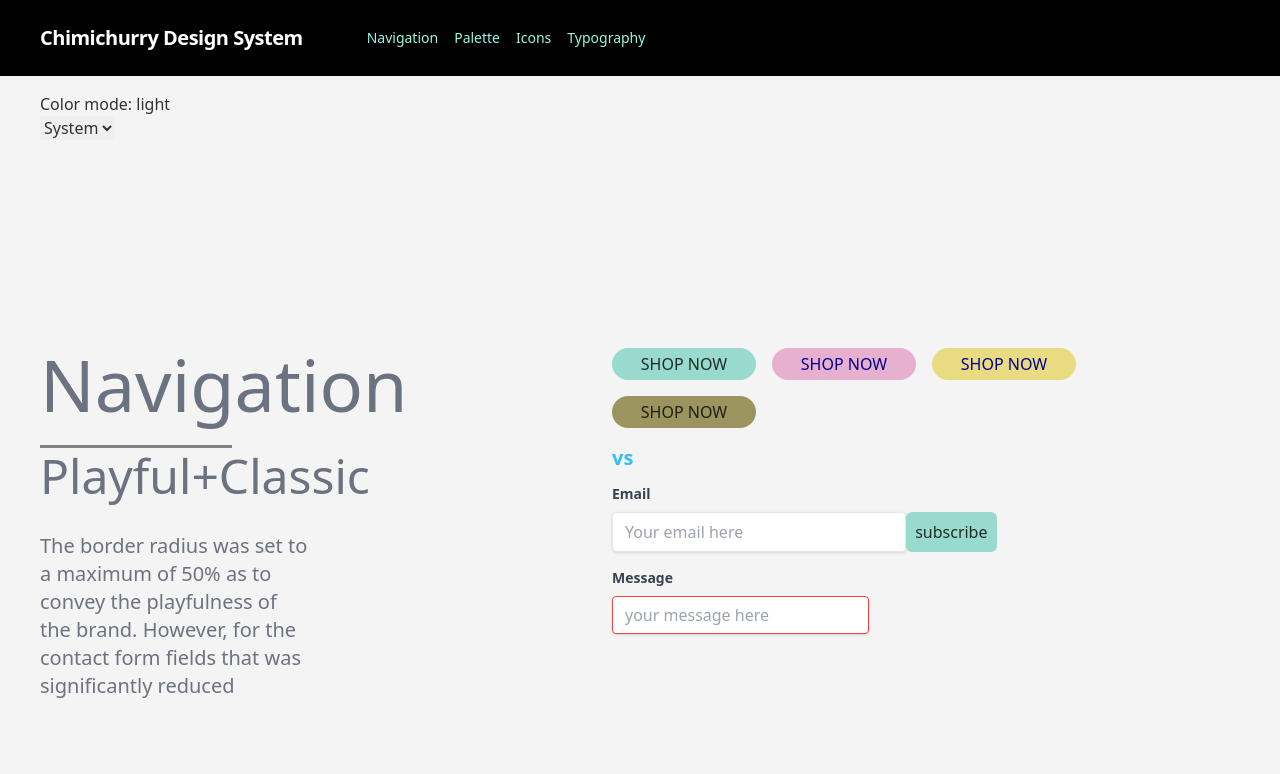
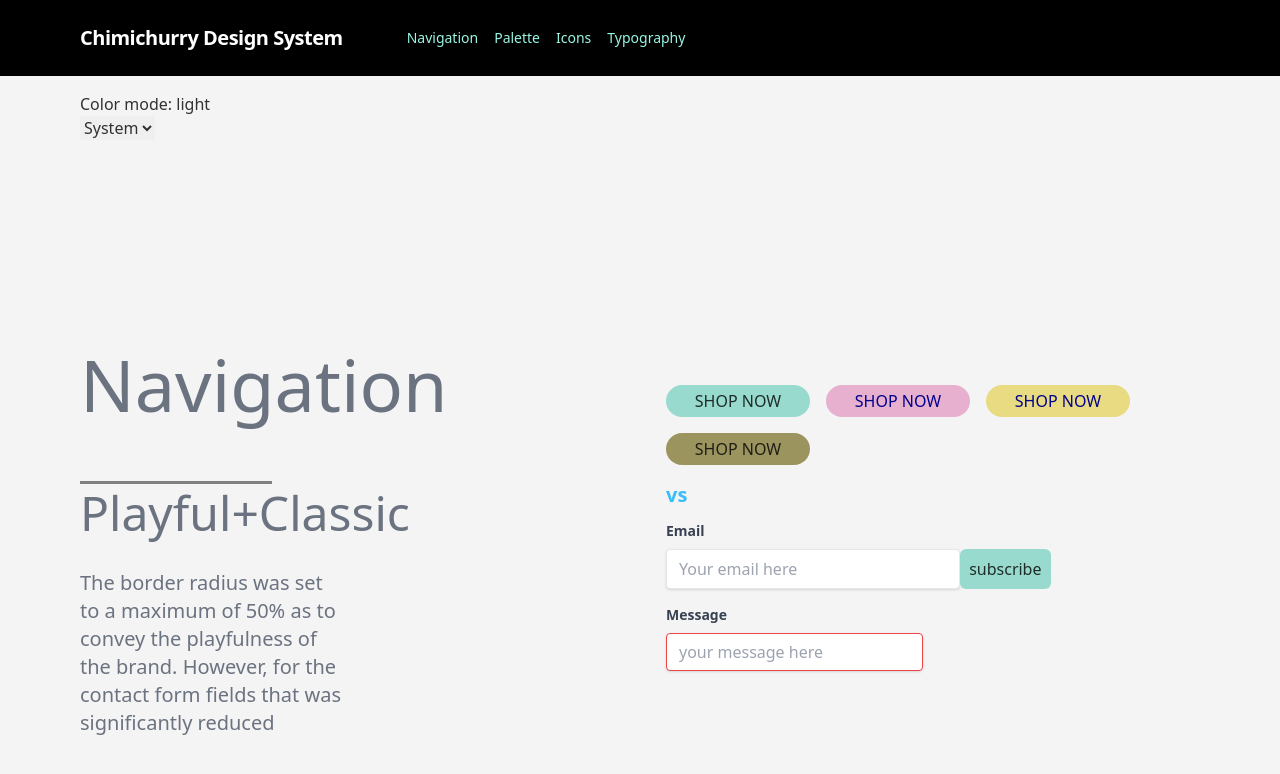
Before and after one commit to dadahaus/ui_nuxt, a Nuxt app: page /navigation in a window 1280 px wide. Shown: the top 774 px of the page. Built offline with nearby package versions, Linux system fonts and the light colour scheme.

Commit message:
firther padding in navigation

```diff
--- a/components/Nav.vue
+++ b/components/Nav.vue
@@ -1,5 +1,5 @@
 <template>
-  <nav class="flex items-center justify-between flex-wrap bg-black p-6 pl-10">
+  <nav class="flex items-center justify-between flex-wrap bg-black p-6 pl-20">
     <div class="flex items-center flex-shrink-0 text-white mr-6">
       <!-- <svg
         class="fill-current h-8 w-8 mr-2"
--- a/layouts/default.vue
+++ b/layouts/default.vue
@@ -1,6 +1,6 @@
 <template>
   <Nav />
-  <div class="pl-10 p-4">
+  <div class="pl-20 p-4">
     <h1>Color mode: {{ $colorMode.value }}</h1>
     <select v-model="$colorMode.preference">
       <option value="system">System</option>
@@ -11,7 +11,7 @@
   </div>
 
   <div
-    class="md:h-screen mt-[15%] text-left pl-10 pr-10 flex flex-wrap space-between h-auto gap-8"
+    class="md:h-screen mt-[15%] text-left pl-20 pr-10 flex flex-wrap space-between h-auto gap-16"
   >
     <slot />
   </div>
--- a/pages/navigation.vue
+++ b/pages/navigation.vue
@@ -4,7 +4,7 @@
   >
     <LargeCopy title="large copy"> Navigation </LargeCopy>
 
-    <SmallCopy> Playful+Classic </SmallCopy>
+    <SmallCopy class="mt-[1ch] md:mt-[4ch]"> Playful+Classic </SmallCopy>
 
     <Copy>
       The border radius was set to a maximum of 50% as to convey the playfulness
@@ -13,5 +13,5 @@
     </Copy>
   </div>
 
-  <Navigation />
+  <Navigation class="pt-[4ch]" />
 </template>
```
